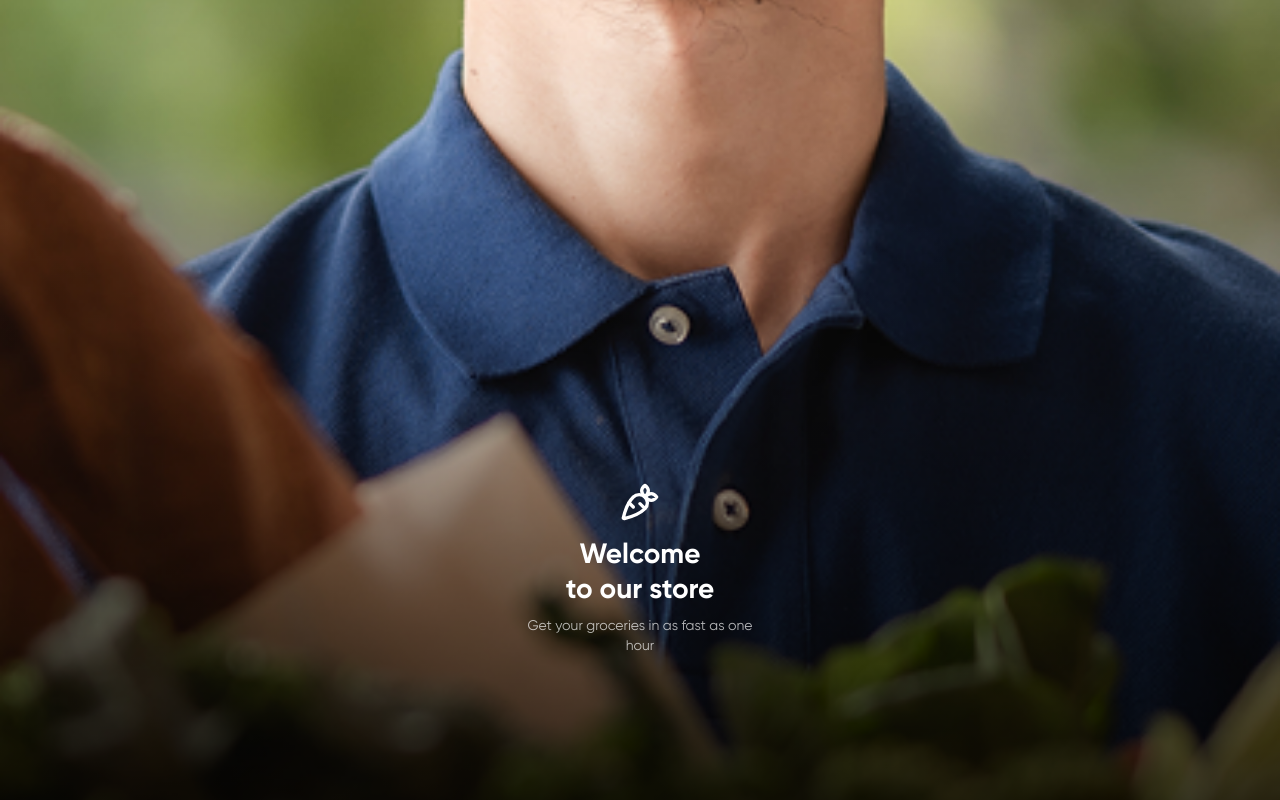
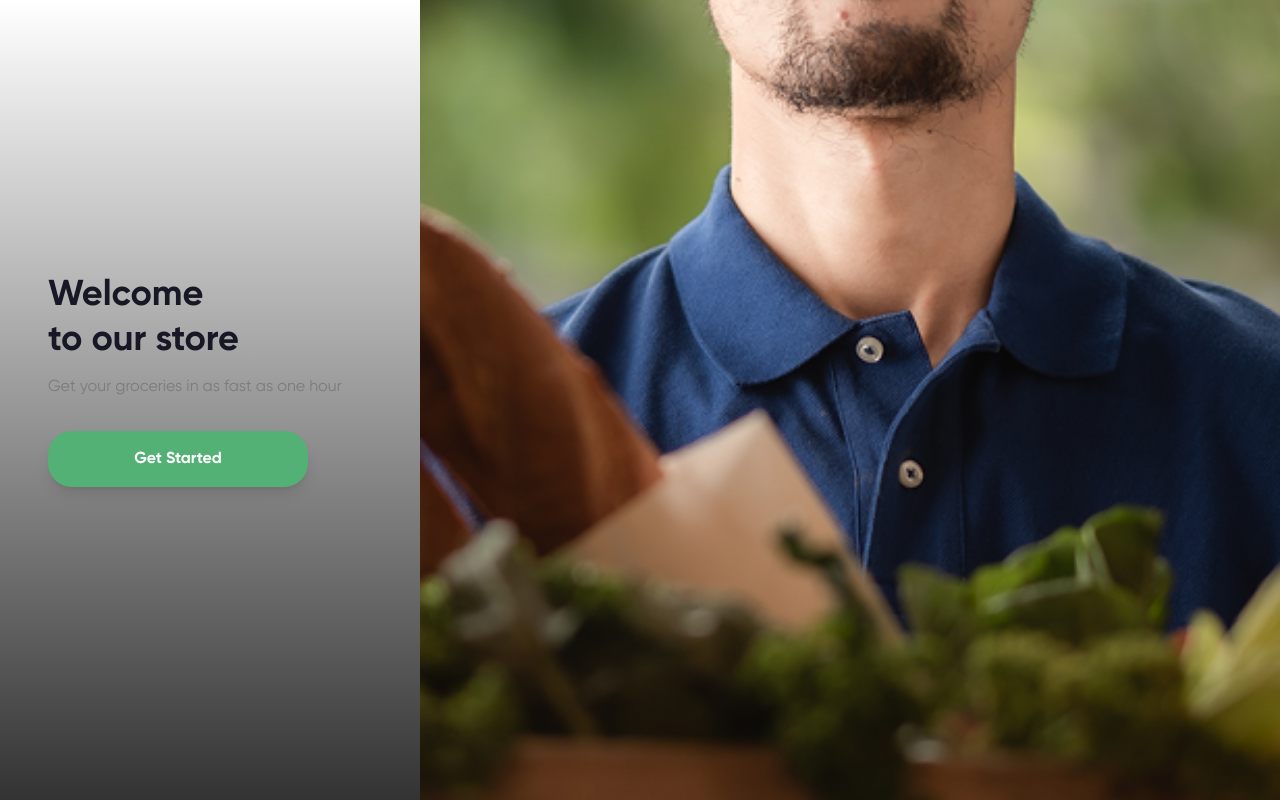
Before and after one commit to saketgoswami09/Grocery-Ahoum, a React (Vite) app: page /onboarding in a window 1280 px wide. Built offline with nearby package versions, Linux system fonts and the light colour scheme.

Commit message:
fix: onboarding screen

```diff
--- a/src/pages/onboarding/OnboardingScreen.tsx
+++ b/src/pages/onboarding/OnboardingScreen.tsx
@@ -1,111 +1,49 @@
-import { useRef } from "react";
 import { useNavigate } from "react-router-dom";
 import { useAuthStore } from "@/store/authStore";
 import { Carrot } from "lucide-react";
-import { gsap } from "gsap";
-import { useGSAP } from "@gsap/react";
 import herobg from "@/assets/icons/HERO.png";
 
 export default function OnboardingScreen() {
   const navigate = useNavigate();
   const completeOnboarding = useAuthStore((s) => s.completeOnboarding);
 
-  const containerRef = useRef<HTMLDivElement>(null);
-  const imageRef = useRef<HTMLImageElement>(null);
-  const overlayRef = useRef<HTMLDivElement>(null);
-  const iconRef = useRef<HTMLDivElement>(null);
-  const line1Ref = useRef<HTMLSpanElement>(null);
-  const line2Ref = useRef<HTMLSpanElement>(null);
-  const subtitleRef = useRef<HTMLParagraphElement>(null);
-  const buttonRef = useRef<HTMLButtonElement>(null);
-
-  useGSAP(
-    () => {
-      gsap
-        .timeline()
-        .from(
-          imageRef.current,
-          { scale: 1.08, duration: 1.4, ease: "power2.out" },
-          0,
-        )
-        .from(overlayRef.current, { opacity: 0, duration: 0.8 }, 0)
-        .from(
-          iconRef.current,
-          { opacity: 0, y: 12, duration: 0.5, ease: "power3.out" },
-          0.25,
-        )
-        .from(
-          [line1Ref.current, line2Ref.current],
-          { yPercent: 100, duration: 0.7, stagger: 0.08, ease: "power4.out" },
-          0.35,
-        )
-        .from(
-          subtitleRef.current,
-          { opacity: 0, y: 10, duration: 0.5, ease: "power3.out" },
-          0.7,
-        )
-        .from(
-          buttonRef.current,
-          { opacity: 0, y: 16, duration: 0.5, ease: "power3.out" },
-          0.8,
-        );
-    },
-    { scope: containerRef },
-  );
-
   const handleGetStarted = () => {
     completeOnboarding();
-    navigate("/signin", { replace: true });
+    navigate("/number", { replace: true });
   };
 
   return (
-    <div
-      ref={containerRef}
-      className="fixed inset-0 bg-primary flex flex-col overflow-hidden"
-    >
-      <img
-        ref={imageRef}
-        src={herobg}
-        alt=""
-        className="absolute inset-0 w-full h-full object-cover"
-      />
-      <div
-        ref={overlayRef}
-        className="absolute inset-0 flex flex-col items-center justify-end text-center p-6 pb-10 bg-linear-to-t from-black/70 via-black/20 to-transparent"
-      >
-        <div ref={iconRef}>
-          <Carrot className="w-10 h-10 text-white mb-4" strokeWidth={2} />
-        </div>
+    <div className="fixed inset-0 flex flex-col lg:flex-row bg-white">
+      {/* Content */}
+      <div className="absolute inset-0 z-10 flex flex-col items-center justify-end px-6 pb-10 text-center bg-gradient-to-t from-black/80 via-black/40 to-transparent lg:relative lg:w-[420px] lg:bg-white lg:text-left lg:items-start lg:justify-center lg:px-12">
 
-        <h1 className="text-[28px] font-bold text-white leading-tight mb-2">
-          <span className="block overflow-hidden">
-            <span ref={line1Ref} className="block">
-              Welcome
-            </span>
-          </span>
-          <span className="block overflow-hidden">
-            <span ref={line2Ref} className="block">
-              to our store
-            </span>
-          </span>
+
+        <h1 className="text-4xl font-bold text-white lg:text-dark leading-tight mb-3">
+          Welcome
+          <br />
+          to our store
         </h1>
 
-        <p
-          ref={subtitleRef}
-          className="text-white/70 text-sm mb-8 max-w-[240px] mx-auto"
-        >
+        <p className="text-white/80 lg:text-gray mb-8 max-w-xs">
           Get your groceries in as fast as one hour
         </p>
 
         <button
-          ref={buttonRef}
           onClick={handleGetStarted}
-          className="w-full max-w-sm bg-primary text-white font-bold py-4 rounded-[var(--radius-lg)] hover:bg-primary/90 active:scale-[0.98] transition-all shadow-lg text-base mb-4"
-          id="onboarding-get-started"
+          className="w-full max-w-sm lg:max-w-[260px] bg-primary text-white font-semibold py-4 rounded-xl shadow-lg hover:bg-primary-dark transition"
         >
           Get Started
         </button>
       </div>
+
+      {/* Image */}
+      <div className="flex-1 h-full">
+        <img
+          src={herobg}
+          alt="Hero"
+          className="w-full h-full object-cover"
+        />
+      </div>
     </div>
   );
 }
```
